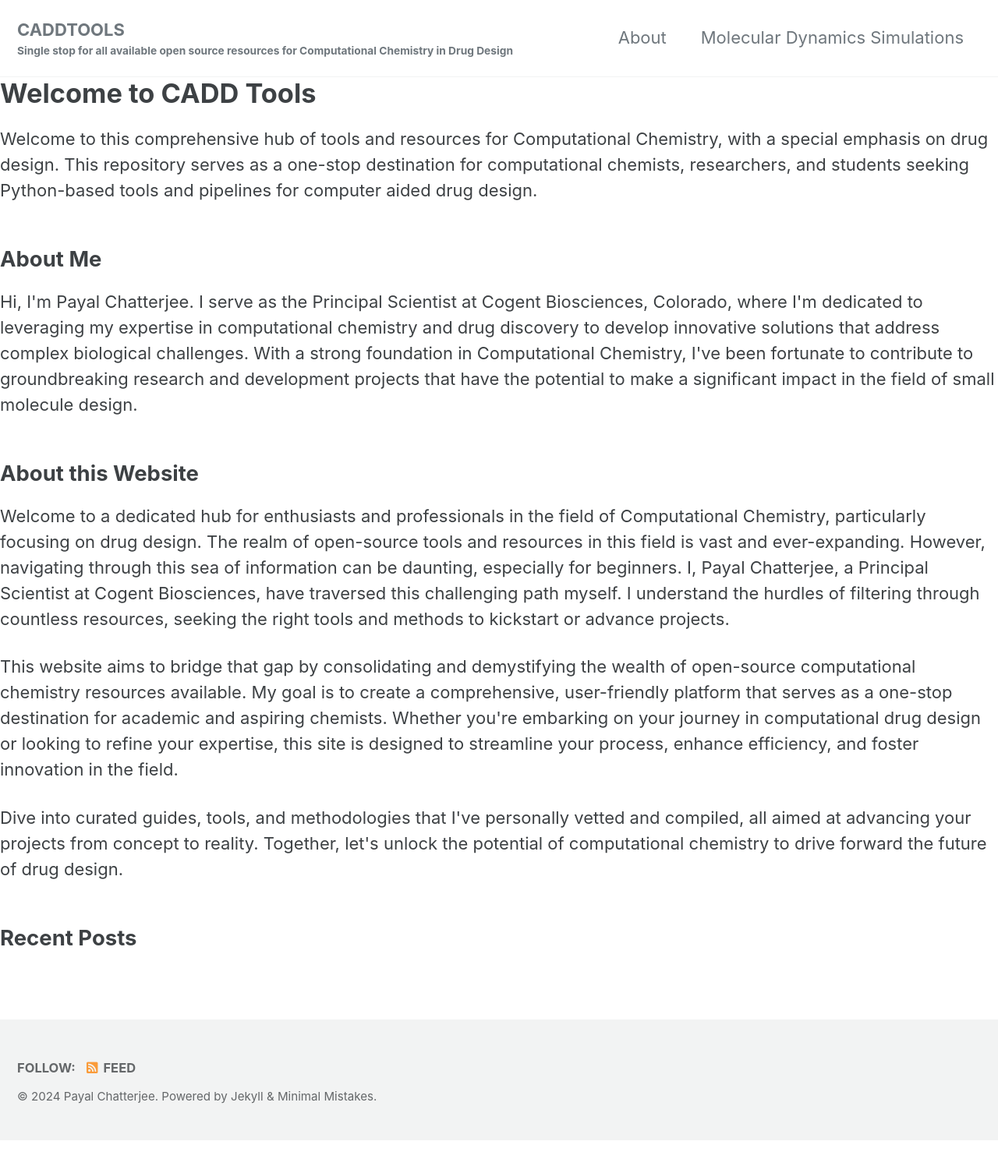
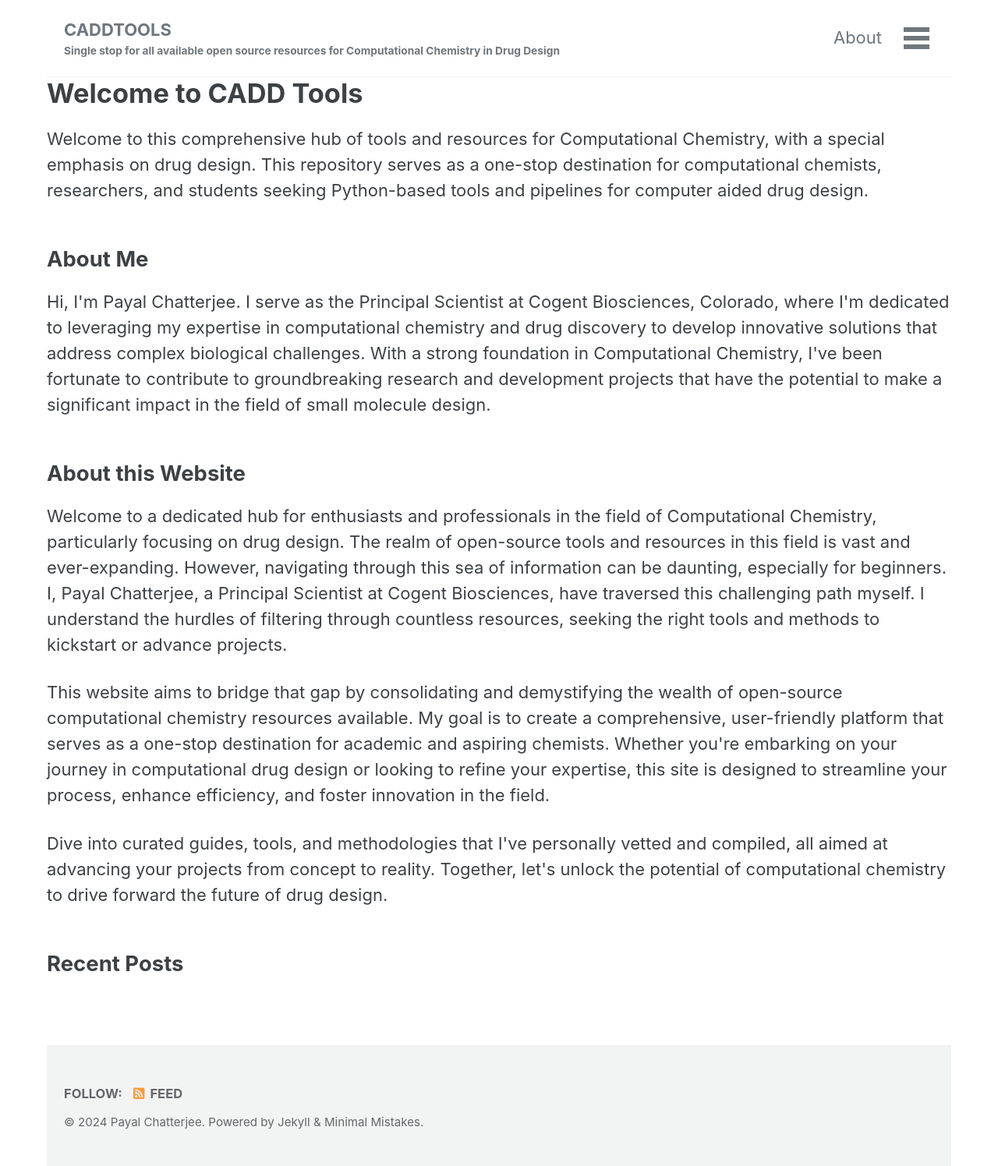
Before and after one commit to cpayal/caddtools, a Jekyll site: the page built from index.md, in a window 1280 px wide. Shown: the whole page at 78% size. Built offline with Jekyll 4.4.1, drawn with Linux system fonts in a browser that asks for light colours; cached includes are drawn as plain includes; before the commit the page ends 1463 px from its top, so only the background shows below that.

Commit message:
Update main.scss

```diff
--- a/assets/css/main.scss
+++ b/assets/css/main.scss
@@ -1,9 +1,10 @@
 ---
-# Only the main Sass file needs front matter (the dashes are enough)
-search: false
 ---
 
-@charset "utf-8";
+@import "minimal-mistakes"; // Importing theme styles
 
-@import "minimal-mistakes/skins/{{ site.minimal_mistakes_skin | default: 'default' }}"; // skin
-@import "minimal-mistakes"; // main partials
+body {
+  margin: 0 auto; // Centering the content with automatic margins
+  max-width: 1200px; // Limiting maximum width of the content
+  padding: 0 20px; // Adding some padding on the sides
+}
```
